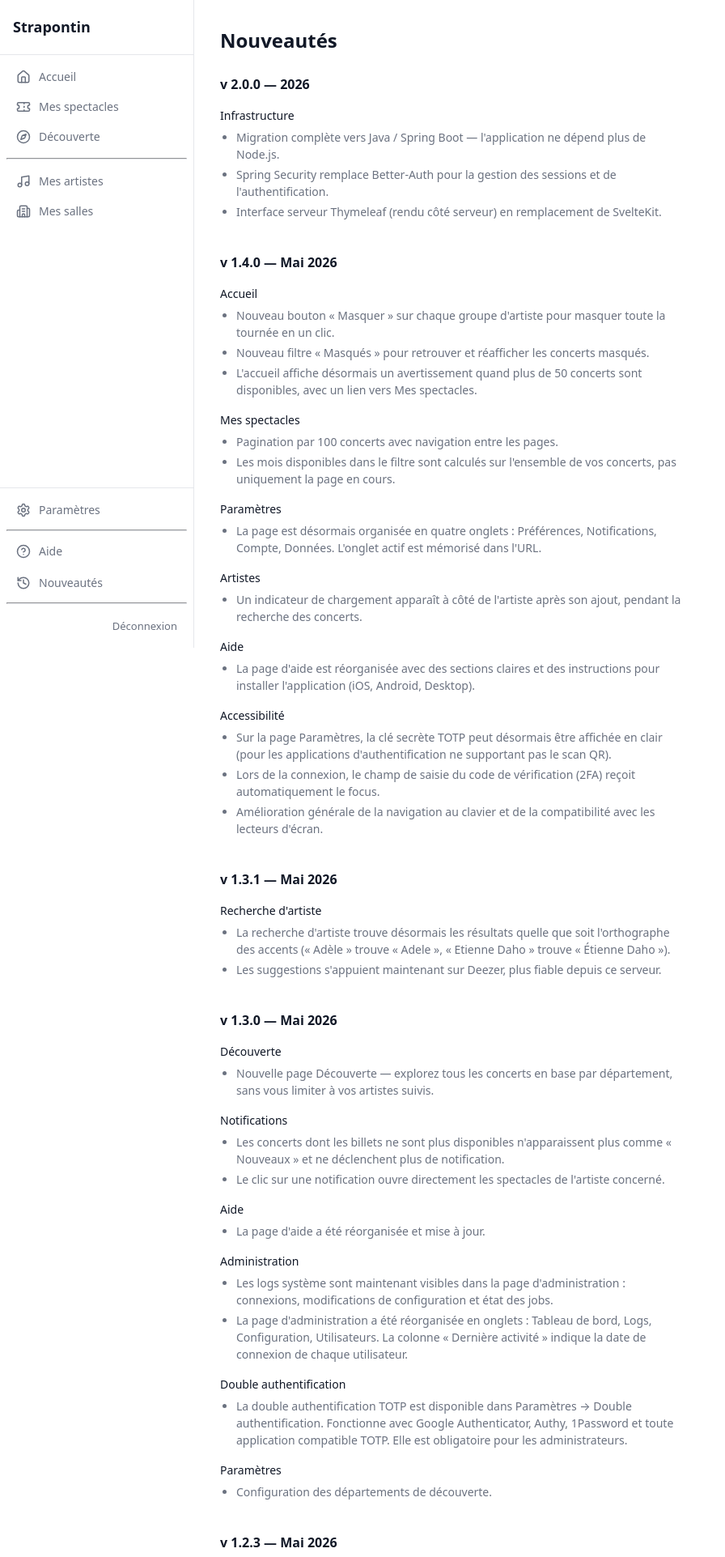
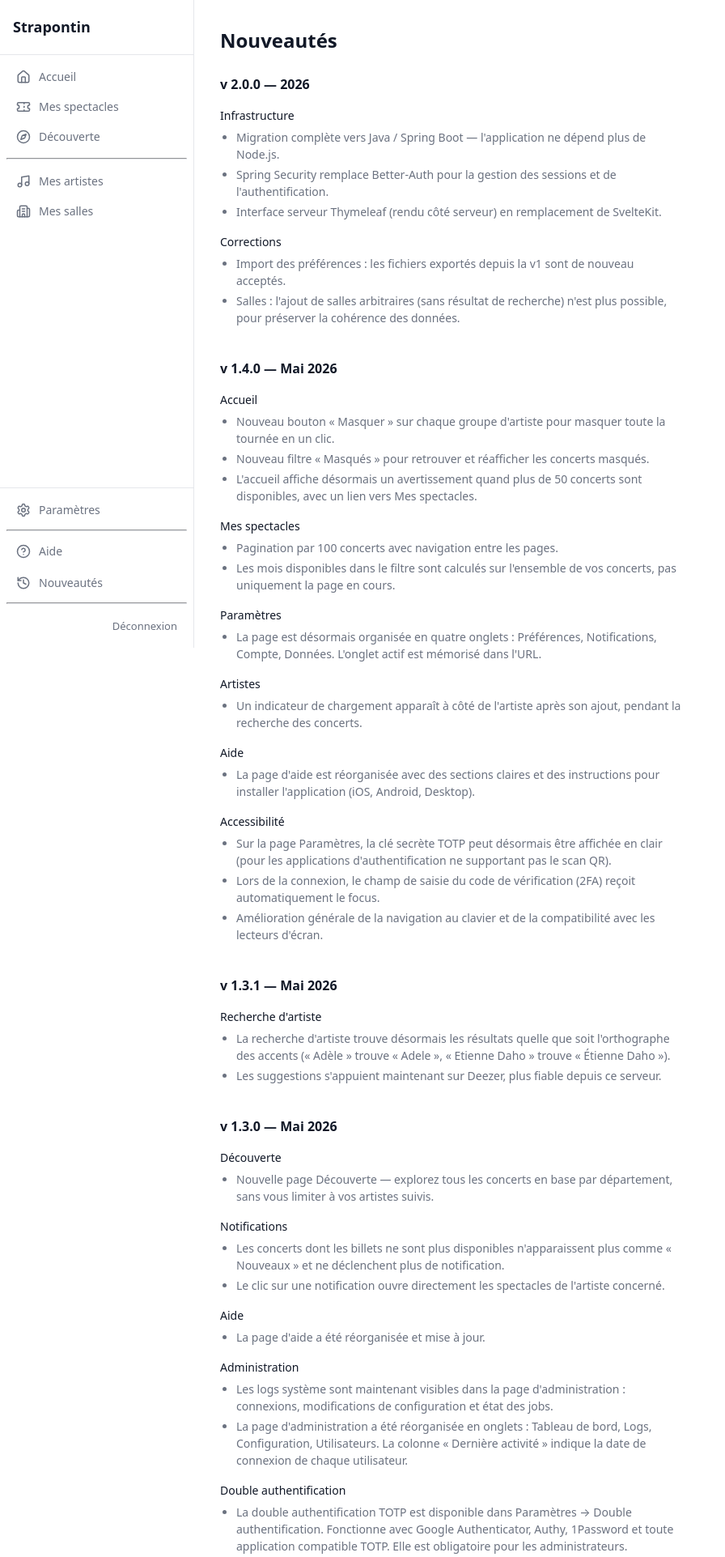
Before and after one commit to Sietch-Tabr/strapontin, a Spring app: template java/web/src/main/resources/templates/changelog.html in a window 1280 px wide. Shown: the top 1923 px of the page at 81% size, without its empty margins (0-896 px from the left). Run offline with Thymeleaf, Linux system fonts and the light colour scheme; the template is opened without the code that fills it, so the values that code supplies are empty; some of the project's set-up classes (security, data sources, template engines, error pages and the like) are left out, and stand-ins take their place.

Commit message:
docs: changelog v2.0.0 — corrections import v1 et salles

```diff
--- a/java/web/src/main/resources/templates/changelog.html
+++ b/java/web/src/main/resources/templates/changelog.html
@@ -32,6 +32,20 @@
                 <li>
                   Interface serveur Thymeleaf (rendu côté serveur) en
                   remplacement de SvelteKit.
+                </li>
+              </ul>
+            </div>
+            <div>
+              <p class="changelog-categorie">Corrections</p>
+              <ul>
+                <li>
+                  Import des préférences : les fichiers exportés depuis la v1
+                  sont de nouveau acceptés.
+                </li>
+                <li>
+                  Salles : l'ajout de salles arbitraires (sans résultat de
+                  recherche) n'est plus possible, pour préserver la cohérence
+                  des données.
                 </li>
               </ul>
             </div>
```
